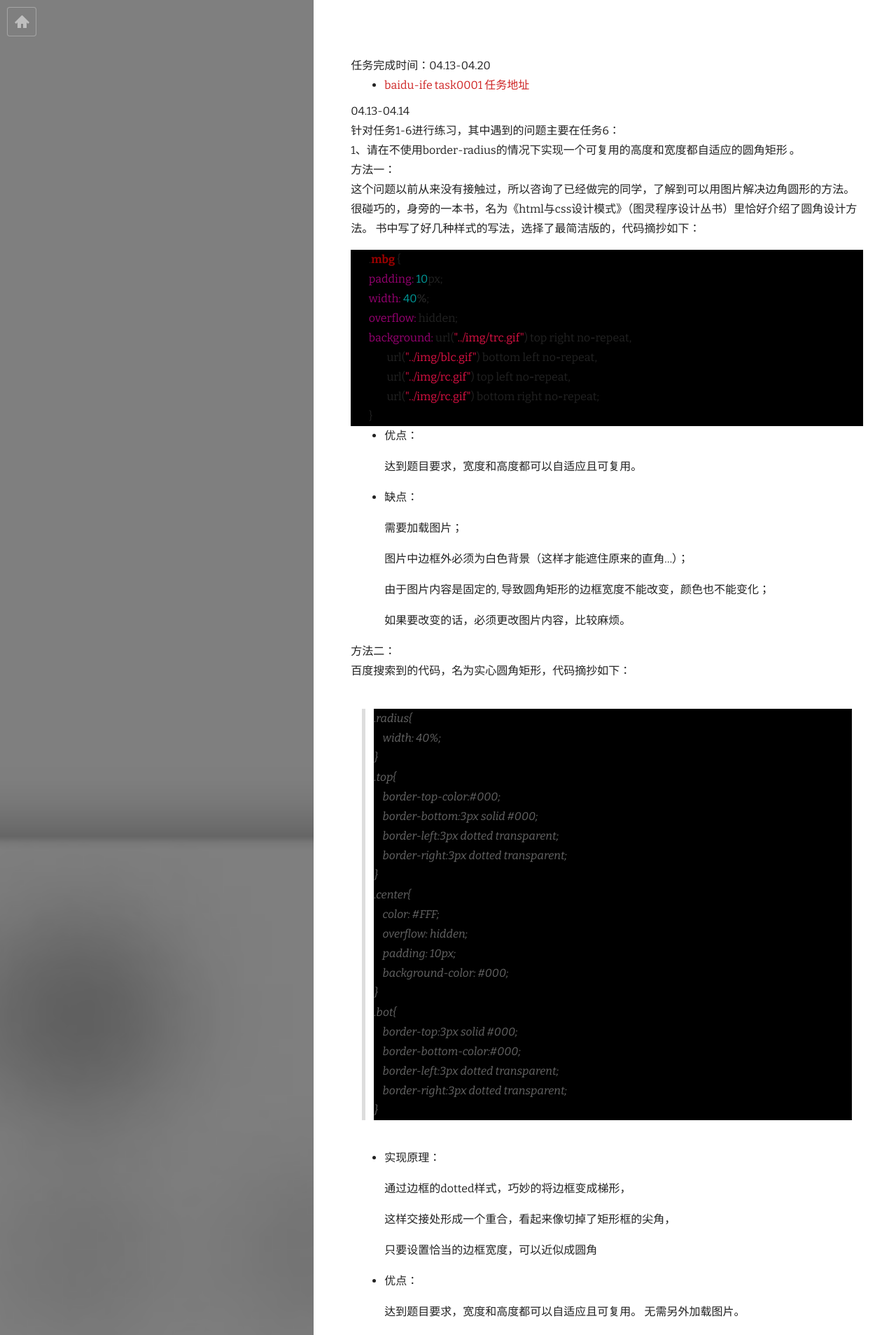
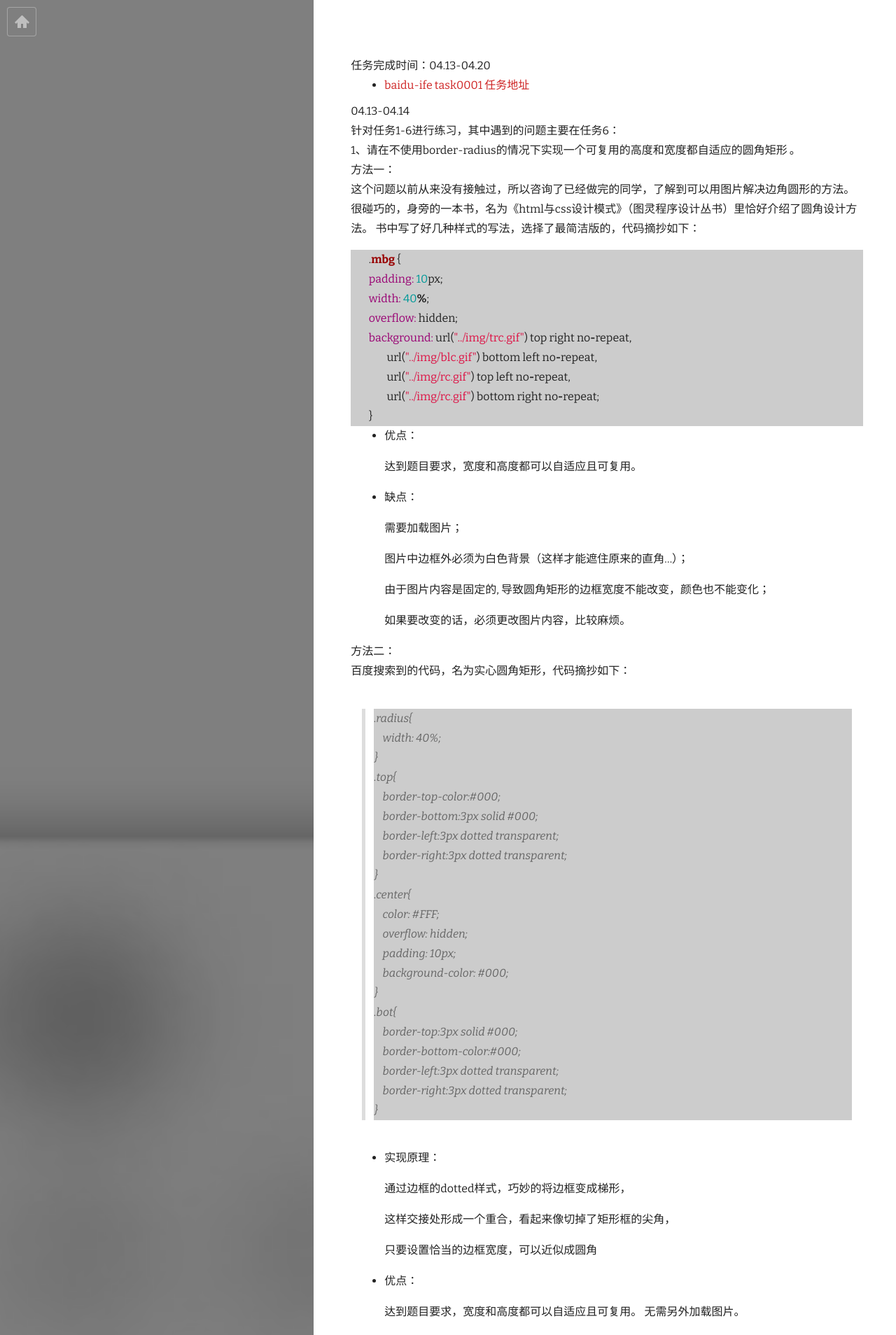
Before and after one commit to ch1oechao/ch1oechao.github.io, a Jekyll site: the page built from _posts/2015-05-02-baidu-ife-task0001-Note.md, in a window 1280 px wide. Shown: the top 1908 px of the page at 70% size. Built offline with Jekyll 4.4.1, drawn with Linux system fonts in a browser that asks for light colours; nearby versions of some CDN libraries; Markdown is read by kramdown in place of the engine named in the settings.

Commit message:
fix highlight

```diff
--- a/css/syntax.css
+++ b/css/syntax.css
@@ -1,4 +1,4 @@
-.highlight  { background: #000000; }
+.highlight  { background: #cccccc; }
 .highlight .c { color: #999988; font-style: italic } /* Comment */
 .highlight .err { color: #a61717; background-color: #e3d2d2 } /* Error */
 .highlight .k { font-weight: bold } /* Keyword */
```
